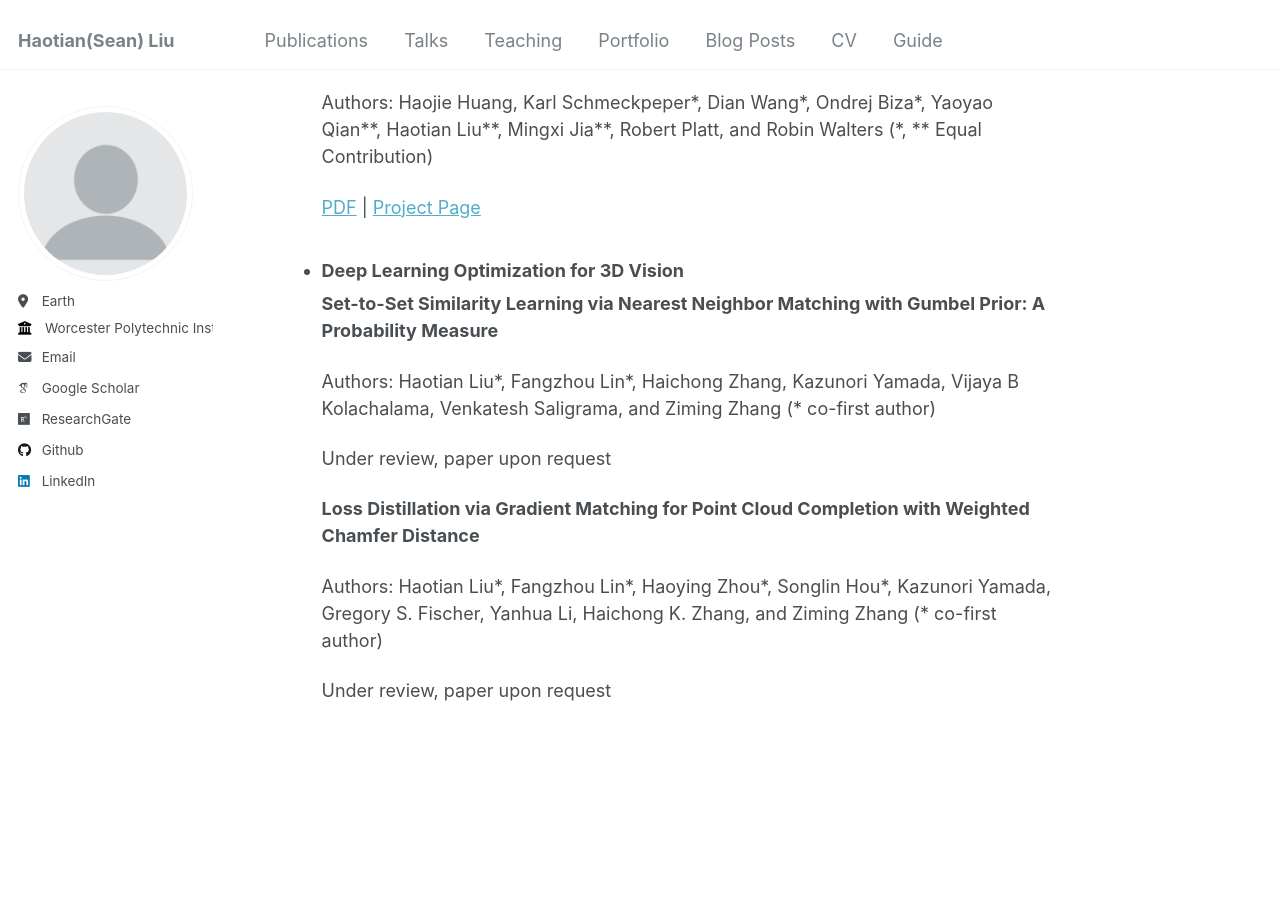
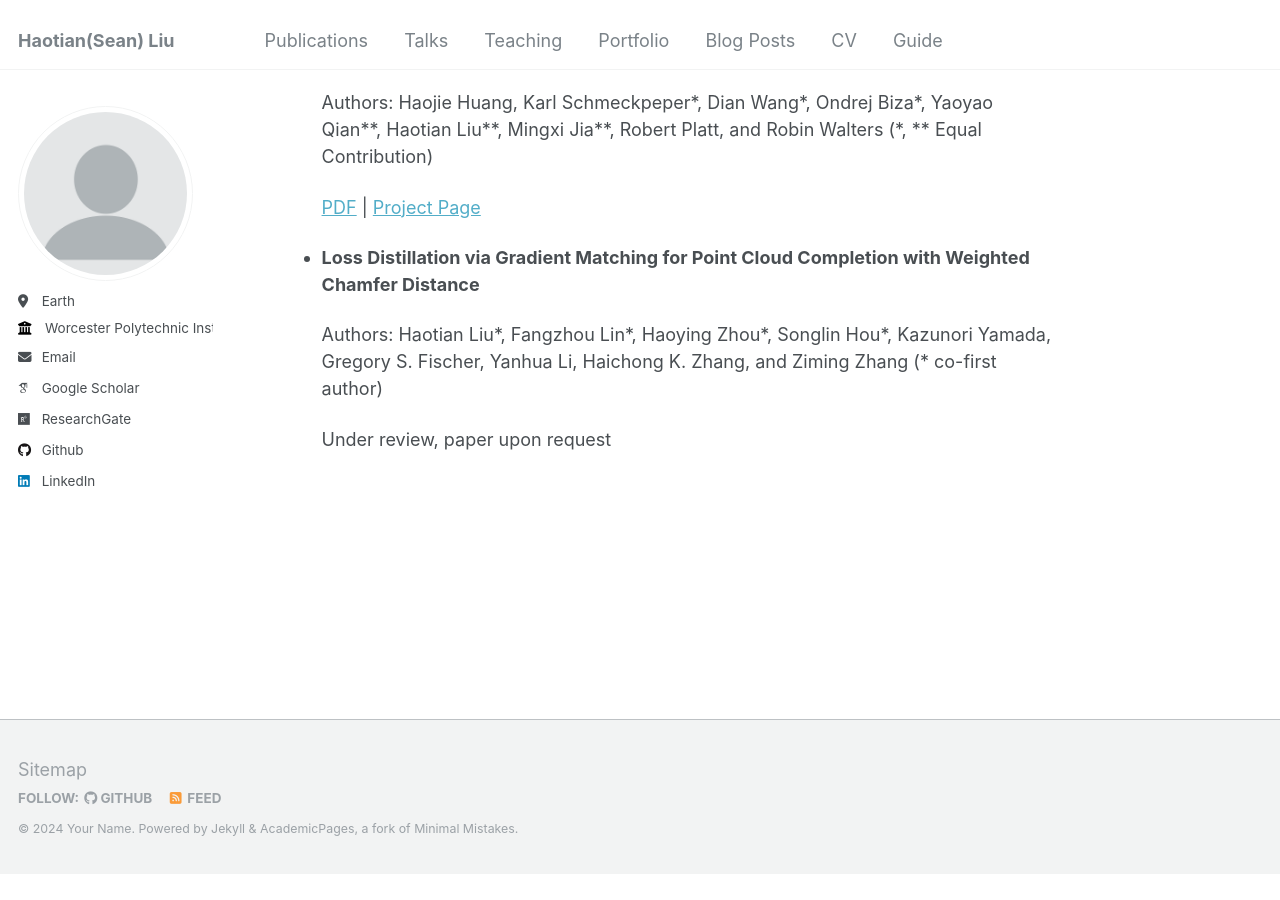
Before and after one commit to seanliu7081/seanliu7081.github.io, a Jekyll site: the page built from _pages/about.md, in a window 1280 px wide and 900 px high, scrolled down 1001 px. Built offline with Jekyll 4.4.1, drawn with Linux system fonts in a browser that asks for light colours; some web fonts are replaced; after the commit the page ends 1876 px from its top, so only the background shows below that.

Commit message:
Update about.md

```diff
--- a/_pages/about.md
+++ b/_pages/about.md
@@ -31,10 +31,10 @@ My long-term research vision is to develop automation systems that are self-adap
             <p><a href="PDF_LINK">PDF</a> | <a href="PROJECT_PAGE_LINK">Project Page</a></p>
         </li>
         <li>
-            <h3>Deep Learning Optimization for 3D Vision</h3>
+<!--             <h3>Deep Learning Optimization for 3D Vision</h3>
             <p><strong>Set-to-Set Similarity Learning via Nearest Neighbor Matching with Gumbel Prior: A Probability Measure</strong></p>
             <p>Authors: Haotian Liu*, Fangzhou Lin*, Haichong Zhang, Kazunori Yamada, Vijaya B Kolachalama, Venkatesh Saligrama, and Ziming Zhang (* co-first author)</p>
-            <p>Under review, paper upon request</p>
+            <p>Under review, paper upon request</p> -->
             <p><strong>Loss Distillation via Gradient Matching for Point Cloud Completion with Weighted Chamfer Distance</strong></p>
             <p>Authors: Haotian Liu*, Fangzhou Lin*, Haoying Zhou*, Songlin Hou*, Kazunori Yamada, Gregory S. Fischer, Yanhua Li, Haichong K. Zhang, and Ziming Zhang (* co-first author)</p>
             <p>Under review, paper upon request</p>
```
